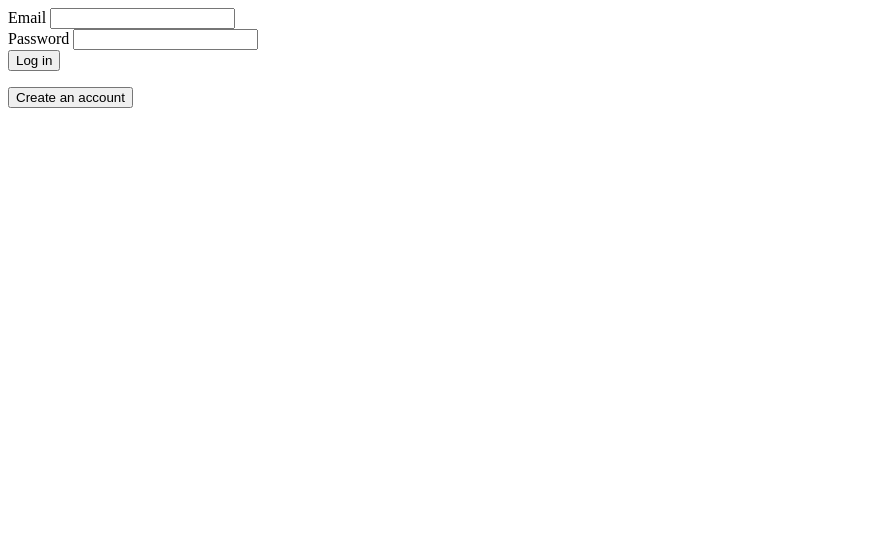
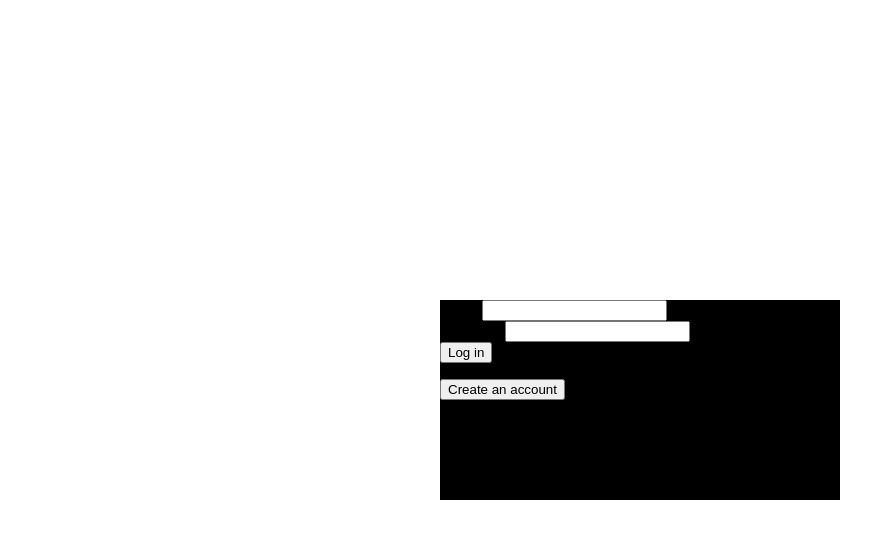
Before and after one commit to DisturbeD-347939/Social_Media, a PHP site: page / in a window 1280 px wide. Shown: the top 539 px of the page, without its empty margins (0-895 px from the left). Run offline with PHP 8.4, Linux system fonts and the light colour scheme.

Commit message:
Added styling to login page

```diff
--- a/login_form.html
+++ b/login_form.html
@@ -4,25 +4,28 @@
 <html>
 
 <head>
-    <title>Facebook</title>
+    <title>Social Media</title>
     <meta charset="UTF-8">
+    <link rel="stylesheet" type="text/css" href="style.css">
 </head>
 
 <body>
+    <div id="login_form">
         <form action="" method="POST">
             <div class="form-group">
                 <label for="Email">Email</label>
-            <input name="log_in[email]" class="form-control" type="text">
+                <input name="log_in[email]" class="form-control" type="text" required>
             </div>
             <div class="form-group">
                 <label for="Password">Password</label>
-            <input name="log_in[password]" class="form-control" type="password">
+                <input name="log_in[password]" class="form-control" type="password" required>
             </div>
             <input type="submit" value="Log in">
         </form>
 
         <p>
         <button onclick="window.location.href='create_account.php'">Create an account</button>
+    </div>
 </body>
 
 </html>
--- a/style.css
+++ b/style.css
@@ -6,4 +6,14 @@ body {
   width: 200px;
   height: 200px; }
 
+#login_form {
+  height: 200px;
+  width: 400px;
+  background: black;
+  position: fixed;
+  top: 50%;
+  left: 50%;
+  margin-top: -100px;
+  margin-left: -200px; }
+
 /*# sourceMappingURL=style.css.map */
--- a/style.scss
+++ b/style.scss
@@ -9,3 +9,16 @@ body
     width: 200px;
     height: 200px;
 }
+
+#login_form
+{
+        height:  200px;
+        width: 400px;
+        background: black;
+
+        position: fixed;
+        top: 50%;
+        left: 50%;
+        margin-top: -100px;
+        margin-left: -200px;
+}
```
Also changed, not shown: 1 other file. Lines whose indentation alone changed are shown as unchanged.
